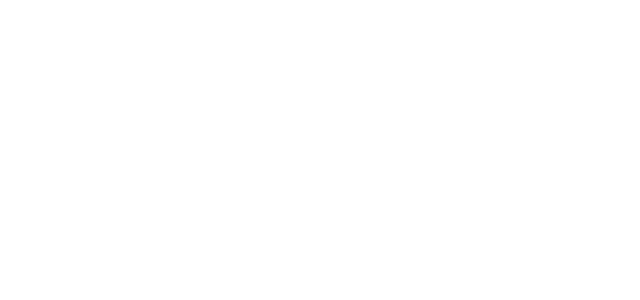
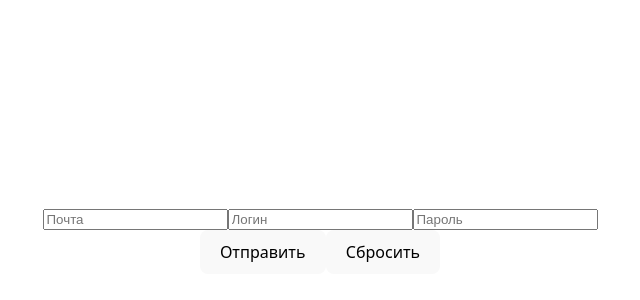
Before and after one commit to 1234thi43/forms, a React (Vite) app: page / in a window 1280 px wide. Shown: the part 160-460 px from the top of the page, without its empty margins (320-960 px from the left). Built offline with nearby package versions, Linux system fonts and the light colour scheme.

Commit message:
Optimizing a form with multiple fields

```diff
--- a/src/App.jsx
+++ b/src/App.jsx
@@ -1,8 +1,82 @@
-// import viteLogo from '/vite.svg'
+import { useState } from 'react';
 import './App.css';
 
+const initialState = {
+  email: '',
+  login: '',
+  password: '',
+};
+
+const useFormStore = () => {
+  const [state, setState] = useState(initialState);
+
+  const updateState = (fieldName, value) => {
+    setState(prev => ({ ...prev, [fieldName]: value }));
+  };
+
+  const resetState = () => {
+    setState(initialState);
+  };
+
+  return {
+    formData: state,
+    updateState,
+    resetState,
+  };
+};
+
 function App() {
-	return <></>;
+  const { formData, updateState, resetState } = useFormStore();
+  const { email, login, password } = formData;
+
+  const sendData = (data) => {
+    console.log(data);
+	resetState()
+  };
+
+  const onSubmit = (e) => {
+    e.preventDefault();
+    sendData(formData);
+  };
+
+  const onChange = ({ target }) => {
+    updateState(target.name, target.value);
+  };
+
+  return (
+    <form onSubmit={onSubmit}>
+      <input
+        type="email"
+        name="email"
+        value={email}
+        placeholder="Почта"
+        onChange={onChange}
+      />
+
+      <input
+        type="text"
+        name="login"
+        value={login}
+        placeholder="Логин"
+        onChange={onChange}
+      />
+
+      <input
+        type="password"
+        name="password"
+        value={password}
+        placeholder="Пароль"
+        onChange={onChange}
+      />
+
+      <div>
+        <button type="submit">Отправить</button>
+        <button type="button" onClick={resetState}>
+          Сбросить
+        </button>
+      </div>
+    </form>
+  );
 }
 
 export default App;
```
Also changed, not shown: src/app.module.css (added, +7 -0 lines).
